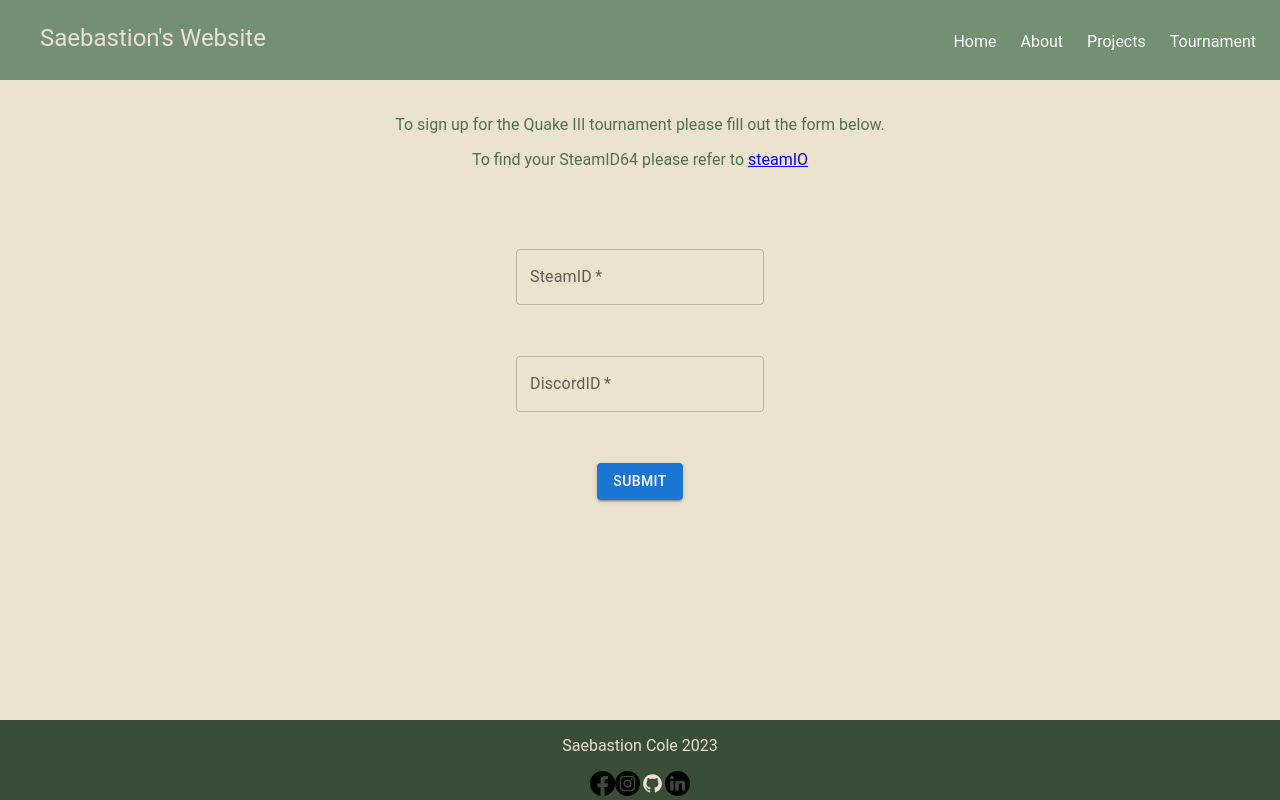
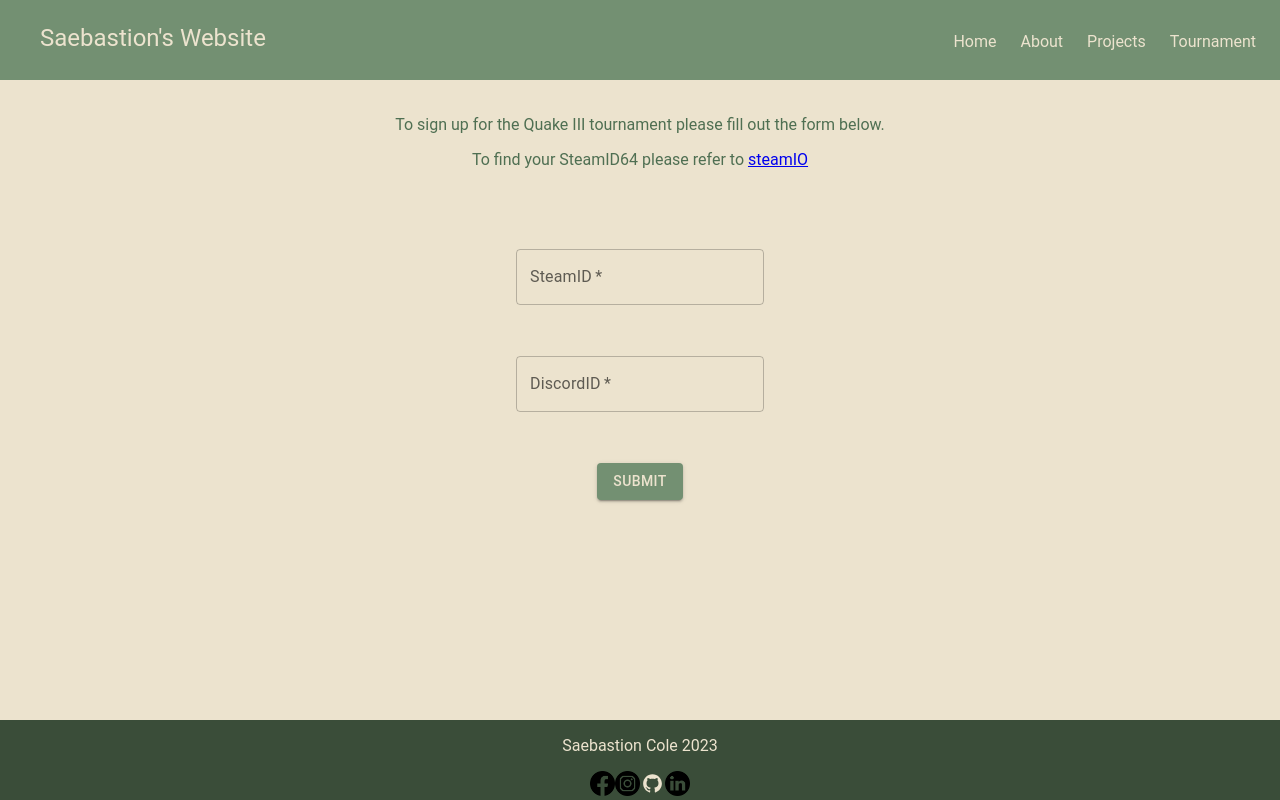
Before and after one commit to sdcole/website-frontend, a React (Create React App) app in the folder website-frontend/: page /tournament in a window 1280 px wide. Built offline with nearby package versions, Linux system fonts and the light colour scheme.

Commit message:
Fixed text updates
Fixed texted updated to make errors more clear

```diff
--- a/website-frontend/src/App.css
+++ b/website-frontend/src/App.css
@@ -58,7 +58,7 @@
   list-style-type: none;
   margin: 0;
   overflow: hidden;
-  color: white;
+  color: #ECE3CE;
 
 
 }
@@ -146,5 +146,5 @@ ul#nav li {
 }
 
 .MuiInput-root {
-  border-bottom: 1px solid white !important;
+  border-bottom: 1px solid #ECE3CE !important;
 }
--- a/website-frontend/src/components/Forms/TournamentForm.tsx
+++ b/website-frontend/src/components/Forms/TournamentForm.tsx
@@ -3,10 +3,11 @@ import {useState} from "react";
 import React, { MouseEvent } from 'react';
 import TextField from '@mui/material/TextField';
 import Button from '@mui/material/Button';
-import LoadingSpinner from '../Content/Materials/LoadingSpinner';
+import LoadingSpinner from '../Materials/LoadingSpinner';
 
 const TournamentForm = () => {
     //const PROXY = 'https://v1.nocodeapi.com/saebastion/ep/NfYBIrynVPsMmGZq';
+    //These variables are used for dynamically changing the screen
     const PROXY = 'http://nullbyte.access.ly:7268/api/main/post';
     const [steamID, setSteamID] = useState("");
     const [discordID, setDiscordID] = useState("");
@@ -52,18 +53,20 @@ const handleClick = (event: React.MouseEvent<HTMLElement>, text: string) => {
         const jsonResult = response;
         let jsonResponse = await jsonResult.json();
 
+        //API Success
         if (response.status === 200) {
             //alert("Thank you " + jsonResponse.steam_name + " you were signed up sucessfully\n" );
             console.log(jsonResponse);
+            //Check the response of the api
+            if (jsonResponse.success) {
                 setSteamImageSrc(jsonResponse.steamAvatar);
                 setSteamName(jsonResponse.steamName);
                 setDiscordName(jsonResponse.discordUserName);
                 setDiscordImageSrc(jsonResponse.discordAvatar);
                 setUpdateText("You have signed up successfully.");
-
             }
+            //API response has issues so update text accordingly
             else {
-            console.log(jsonResponse);
                 if (jsonResponse.validSteamUser == false && jsonResponse.validDiscordUser == false) {
                     setUpdateText("There was an error please ensure your SteamID and DiscordID is correct and try again.");
                 }
@@ -76,7 +79,11 @@ const handleClick = (event: React.MouseEvent<HTMLElement>, text: string) => {
                 else {
                     setUpdateText("There was an error please ensure data provided is correct and try again.");
                 }
-
+            }
+        }
+        else {
+            console.log(jsonResponse);
+            setUpdateText("There was an issue with connecting to the server");
         }
         setIsClicked(false);
         setIsLoading(false);
@@ -88,16 +95,7 @@ const handleClick = (event: React.MouseEvent<HTMLElement>, text: string) => {
         setIsClicked(false);
         setIsLoading(false);
     }
-
-
-
-
-
-
 }
-
-
-
 
 
 
@@ -133,7 +131,14 @@ const handleClick = (event: React.MouseEvent<HTMLElement>, text: string) => {
                 </div>
                 <br></br>
                 <div className="form-element">
-                    <Button variant="contained"
+                    <Button
+                        sx={{ color: '#ECE3CE', backgroundColor: '#739072', borderColor: '#739072',
+                            ":hover": {
+                            bgcolor: "#3A4D39",
+                            color: "#ECE3CE"
+                          }
+                        }}
+                        variant="contained"
                         onClick={(e) => handleClick(e, "clicked")}
                         disabled = {isClicked}>
                         Submit
--- a/website-frontend/src/components/Header/Header.tsx
+++ b/website-frontend/src/components/Header/Header.tsx
@@ -1,9 +1,5 @@
 import '../../App.css';
-import { Routes, Route } from 'react-router-dom';
 import {Link} from 'react-router-dom';
-import Home from '../../Pages/Home/Home';
-import Topics from '../../Pages/About/About';
-import Contact from '../Content/Resume/Resume';
 const Header = () => {
     return(
     <header id="header">
@@ -13,8 +9,6 @@ const Header = () => {
             <li><Link className="text-link" to ='/projects'>Projects</Link></li>
             <li><Link className="text-link" to='/about'>About</Link></li>
             <li><Link className="text-link" to='/'>Home</Link></li>
-
-
         </ul>
     </header>
 );
--- a/website-frontend/src/components/Content/Materials/LoadingSpinner.tsx
+++ b/website-frontend/src/components/Materials/LoadingSpinner.tsx
@@ -1,5 +1,5 @@
-import '../../../App.css';
-import loadingImage from '../../../images/loadingSpinner.png';
+import '../../App.css';
+import loadingImage from '../../images/loadingSpinner.png';
 const LoadingSpinner = () => {
     return (
         <div className="direction">
```
Lines whose indentation alone changed are shown as unchanged.
